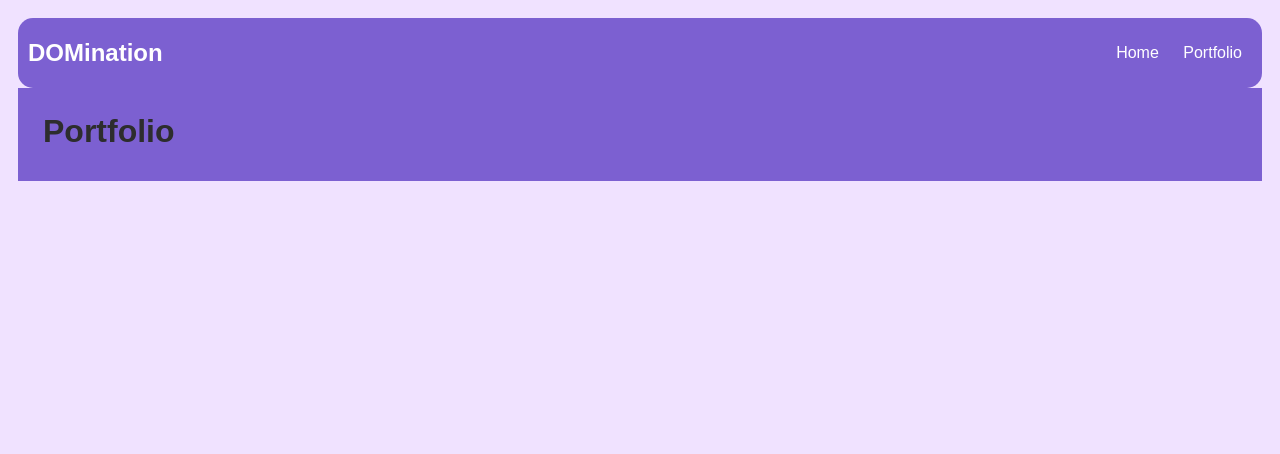
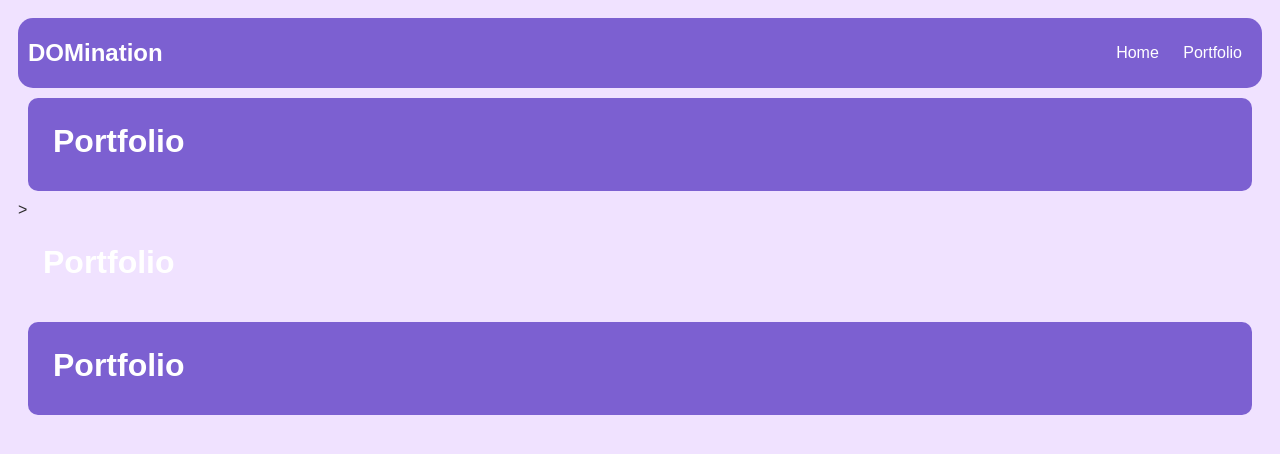
Before and after one commit to matdavis2121/matdavis2121.github.io, a plain HTML site: page portfolio.html in a window 1280 px wide. Drawn offline with nearby package versions, Linux system fonts and the light colour scheme; no server answers.

Commit message:
portfolio.html part 5

```diff
--- a/portfolio.html
+++ b/portfolio.html
@@ -92,9 +92,15 @@
                 <li><a href="portfolio.html">Portfolio</a></li>
             </ul>
         </nav>
-        <main>
+        <main <main style="margin: 10px; border-radius: 10px;">
             <div class="content">
-                <h1>Portfolio</h1>
+                <h1 style="color: white;">Portfolio</h1>
+                <ul id="portfolio">
+                </ul>
+            </div>
+        </main>>
+            <div class="content">
+                <h1 style="color: white;">Portfolio</h1>
                 <ul id="portfolio">
                 </ul>
             </div>
@@ -103,3 +109,16 @@
         <script id="portfolioScript">$(document).ready(function() {$.getJSON('projects/projects.json').then(function(data) { data.projects.forEach(function(project){ $('#portfolio').append('<li><a href="projects/' + project.name + '/">' + project.title + ' : ' + project.description + '</a></li>'); }); }); });</script>
     </body>
 </html>
+
+<main style="
+    margin: 10px;
+    border-radius: 10px;
+">
+            <div class="content">
+                <h1 style="
+    color: white;
+">Portfolio</h1>
+                <ul id="portfolio">
+                </ul>
+            </div>
+        </main>
```
